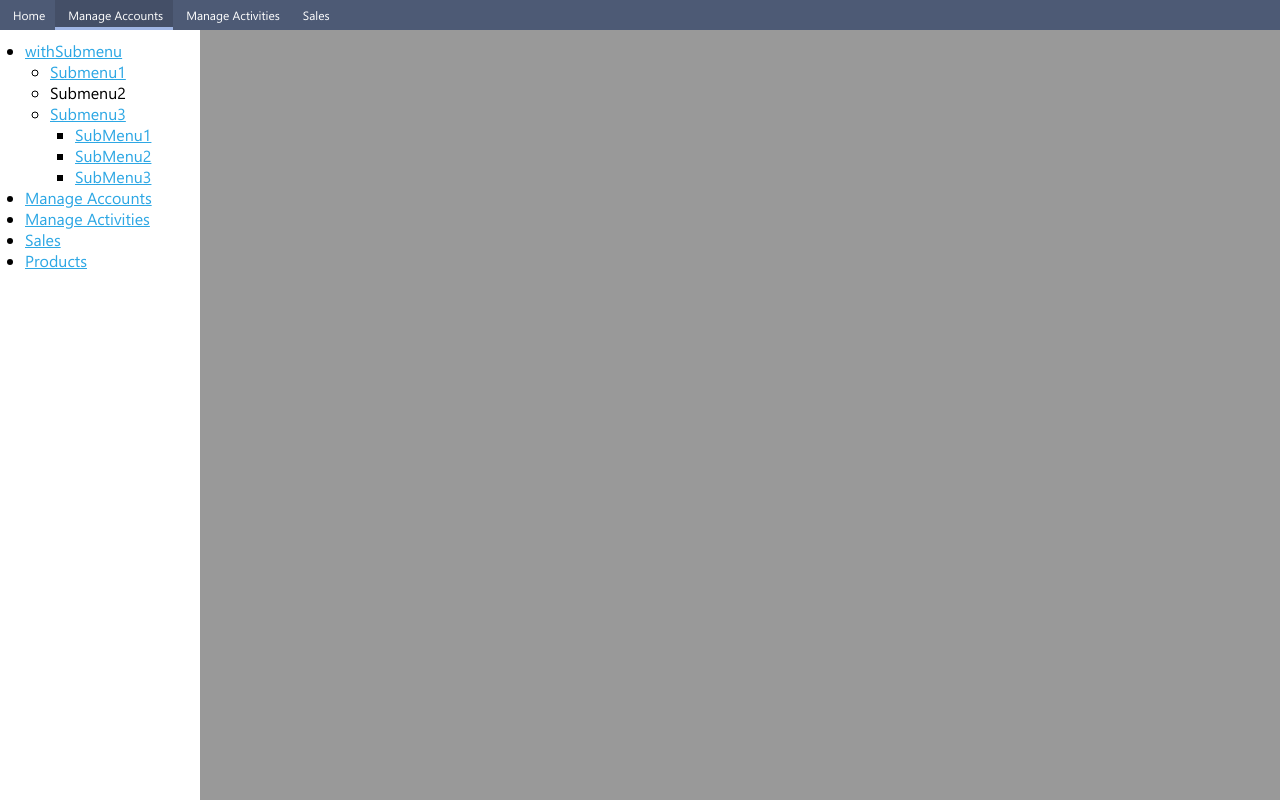
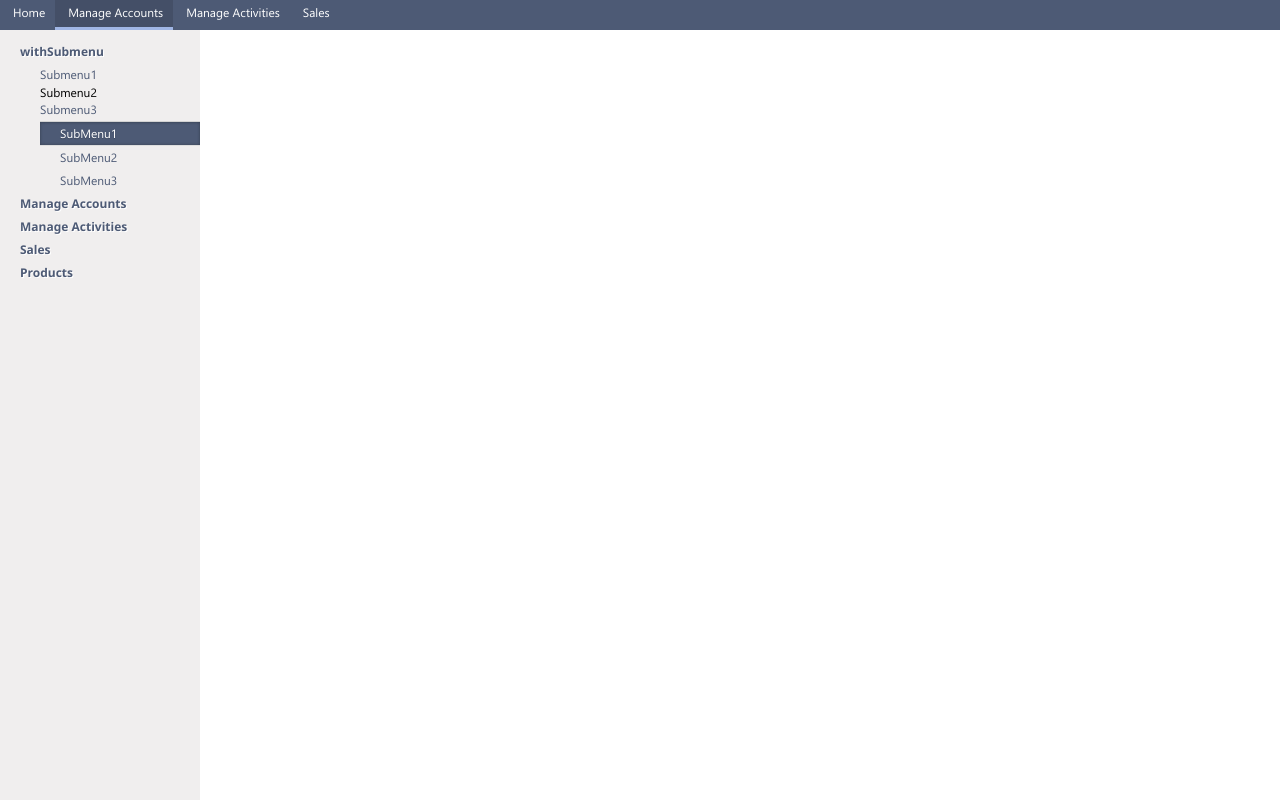
Before and after one commit to AnatoliiSliusarenko/crm, a plain HTML site: page example.html in a window 1280 px wide. Drawn offline with Linux system fonts and the light colour scheme; no server answers.

Commit message:
top menu css left menu css with selected style examples

```diff
--- a/core/css/main.css
+++ b/core/css/main.css
@@ -1,4 +1,106 @@
 @CHARSET "UTF-8";
+/*
+html5doctor.com Reset Stylesheet
+v1.6.1
+Last Updated: 2010-09-17
+Author: Richard Clark - http://richclarkdesign.com
+Twitter: @rich_clark
+*/
+
+html, body, div, span, object, iframe,
+h1, h2, h3, h4, h5, h6, p, blockquote, pre,
+abbr, address, cite, code,
+del, dfn, em, img, ins, kbd, q, samp,
+small, strong, sub, sup, var,
+b, i,
+dl, dt, dd, ol, ul, li,
+fieldset, form, label, legend,
+table, caption, tbody, tfoot, thead, tr, th, td,
+article, aside, canvas, details, figcaption, figure,
+footer, header, hgroup, menu, nav, section, summary,
+time, mark, audio, video {
+    margin:0;
+    padding:0;
+    border:0;
+    outline:0;
+    font-size:100%;
+    vertical-align:baseline;
+    background:transparent;
+}
+
+body {
+    line-height:1;
+}
+
+article,aside,details,figcaption,figure,
+footer,header,hgroup,menu,nav,section {
+    display:block;
+}
+
+nav ul {
+    list-style:none;
+}
+
+blockquote, q {
+    quotes:none;
+}
+
+blockquote:before, blockquote:after,
+q:before, q:after {
+    content:'';
+    content:none;
+}
+
+a {
+    margin:0;
+    padding:0;
+    font-size:100%;
+    vertical-align:baseline;
+    background:transparent;
+}
+
+/* change colours to suit your needs */
+ins {
+    background-color:#ff9;
+    color:#000;
+    text-decoration:none;
+}
+
+/* change colours to suit your needs */
+mark {
+    background-color:#ff9;
+    color:#000;
+    font-style:italic;
+    font-weight:bold;
+}
+
+del {
+    text-decoration: line-through;
+}
+
+abbr[title], dfn[title] {
+    border-bottom:1px dotted;
+    cursor:help;
+}
+
+table {
+    border-collapse:collapse;
+    border-spacing:0;
+}
+
+/* change border colour to suit your needs */
+hr {
+    display:block;
+    height:1px;
+    border:0;
+    border-top:1px solid #cccccc;
+    margin:1em 0;
+    padding:0;
+}
+
+input, select {
+    vertical-align:middle;
+}
 @font-face {
 	font-family: 'Segoe UI';
 	/* IE8 HACK: объявление EOT должно идти первым, содержать ?# и заключено в единичные кавычки */
@@ -18,20 +120,12 @@
 }
 body {
 	font-family: "Segoe UI";
-	background-color: #999999;
-}
-ul{
-  margin:0px;
-  padding-left:25px;
-}
-li{
-  margin:0;
 }
 #topmenu-holder nav ul li{
 height: 27px;
 color: #fff;
 padding-left: 13px;
-line-height: 27px;
+line-height: 24px;
 overflow: hidden;
 float:left;
 position: relative;
@@ -53,7 +147,7 @@ font-size:12px;
  background-color:#444f67;
 }
 #topmenu-holder nav ul li a:hover{
-/*   text-decoration:underline; */
+
 }
 
 #topmenu-holder nav ul{
@@ -80,17 +174,49 @@ font-size:12px;
   top:30px;
   left:0;
   width:200px;
-  background:#fff;
+  background:#f0eeee;
   height:100%;
 }
 #leftmenu-holder nav ul:first-child {
   margin-top:10px;
 }
+
+#leftmenu-holder nav ul li {
+  list-style:none;
+  font-weight:normal;
+  padding:0px 0px 0px 20px;
+  width:auto;
+  text-shadow: 1px 1px #fff;
+  font-size:12px;
+}
+#leftmenu-holder nav ul li {
+font-weight:bold;
+}
+#leftmenu-holder nav ul li >ul li {
+font-weight:normal;
+text-shadow:none;
+}
 #leftmenu-holder nav ul li a{
-  color:#2da7E4;
+  color:#4d5a75;
+  text-decoration:none;
+  font-size: 12px;
+  line-height:23px;
+}
+#leftmenu-holder nav ul li.selected{
+background:#4d5a75;
+border-top: 1px solid lightgrey;
+border-bottom: 1px solid #dedede;
+text-shadow: 0 1px 1px rgba(0, 0, 0, 0.2);
+-moz-box-shadow: inset 0 1px 3px rgba(0, 0, 0, 0.2), inset 0 -1px 3px rgba(40, 40, 40, 0.2);
+-webkit-box-shadow: inset 0 1px 3px rgba(0, 0, 0, 0.2), inset 0 -1px 3px rgba(40, 40, 40, 0.2);
+box-shadow: inset 0 1px 3px rgba(0, 0, 0, 0.2), inset 0 -1px 3px rgba(40, 40, 40, 0.2);
+}
+#leftmenu-holder nav ul li.selected a{
+  background:#4d5a75;
+  color:#fff;
 }
 #leftmenu-holder nav ul li a:hover{
-  color:#4d67E4;
+
 }
 #content-holder{
   display:block;
--- a/example.html
+++ b/example.html
@@ -30,7 +30,7 @@
 	    							<li>Submenu2</li>
 	    							<li><a href="#">Submenu3</a>
 		    							<ul>
-		    								<li><a href="#">SubMenu1</a></li>
+		    								<li class="selected"><a href="#">SubMenu1</a></li>
 		    								<li><a href="#">SubMenu2</a></li>
 		    								<li><a href="#">SubMenu3</a></li>
 		    							</ul>
```
